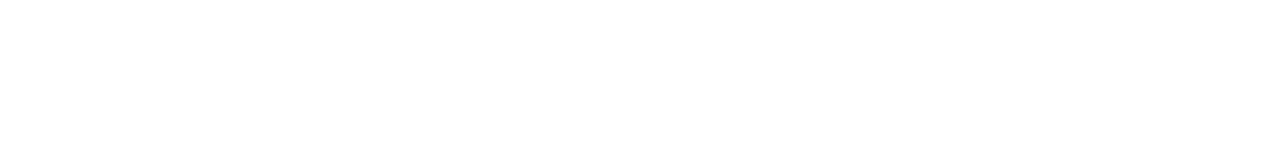
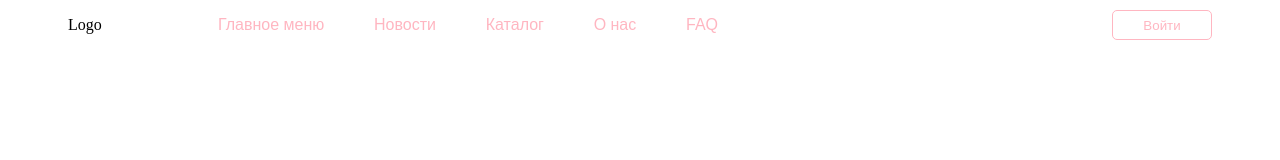
Before and after one commit to SHALFY007/grid, a plain HTML site: page index.html in a window 1280 px wide. Drawn offline with Linux system fonts and the light colour scheme.

Commit message:
header grid

```diff
--- a/index.html
+++ b/index.html
@@ -1,11 +1,29 @@
 <!DOCTYPE html>
 <html lang="en">
+
 <head>
     <meta charset="UTF-8">
     <meta name="viewport" content="width=device-width, initial-scale=1.0">
     <title>Grid page</title>
+    <link rel="stylesheet" href="./style.css">
 </head>
+
 <body>
+    <header>
+        <div class="container header_container">
+            <div class="logo">Logo</div>
+            <nav class="nav">
+                <a href="#" class="link p_txt">Главное меню</a>
+                <a href="#" class="link p_txt">Новости</a>
+                <a href="#" class="link p_txt">Каталог</a>
+                <a href="#" class="link p_txt">О нас</a>
+                <a href="#" class="link p_txt">FAQ</a>
+            </nav>
+            <button class="menu_btn">
+                <span class="p_txt">Войти</span>
+            </button>
+        </div>
+    </header>
+</body>
 
-</body>
 </html>
--- a/style.css
+++ b/style.css
@@ -0,0 +1,70 @@
+* {
+    margin: 0;
+    padding: 0;
+    box-sizing: border-box;
+}
+
+button {
+    cursor: pointer;
+}
+
+.p_txt {
+    color: lightpink;
+    font-family: Arial, Helvetica, sans-serif;
+    transition: all .3s ease;
+    font-size: 400;
+}
+
+header {
+    padding: 10px 0;
+    min-height: 50px;
+    display: flex;
+    flex-direction: column;
+    justify-content: center;
+}
+
+.container {
+    display: grid;
+    margin: 0 auto;
+    width: 1144px;
+    align-items: center;
+}
+
+.header_container {
+    display: grid;
+    grid-template-columns: 150px 1fr 100px;
+}
+
+.logo {
+    width: 150px;
+}
+
+.nav {
+    display: flex;
+    justify-content: space-between;
+    max-width: 500px;
+}
+
+.link {
+    text-decoration: none;
+    color: lightpink;
+    font-family: Arial, Helvetica, sans-serif;
+    transition: all .3s ease;
+}
+
+.p_txt:hover,
+.menu_btn:hover .p_txt {
+    color: grey;
+}
+
+.menu_btn {
+    height: 30px;
+    border: 1px solid lightpink;
+    background: transparent;
+    border-radius: 5px;
+    transition: all .3s ease;
+}
+
+.menu_btn:hover {
+    border:1px solid gray;
+}
```
